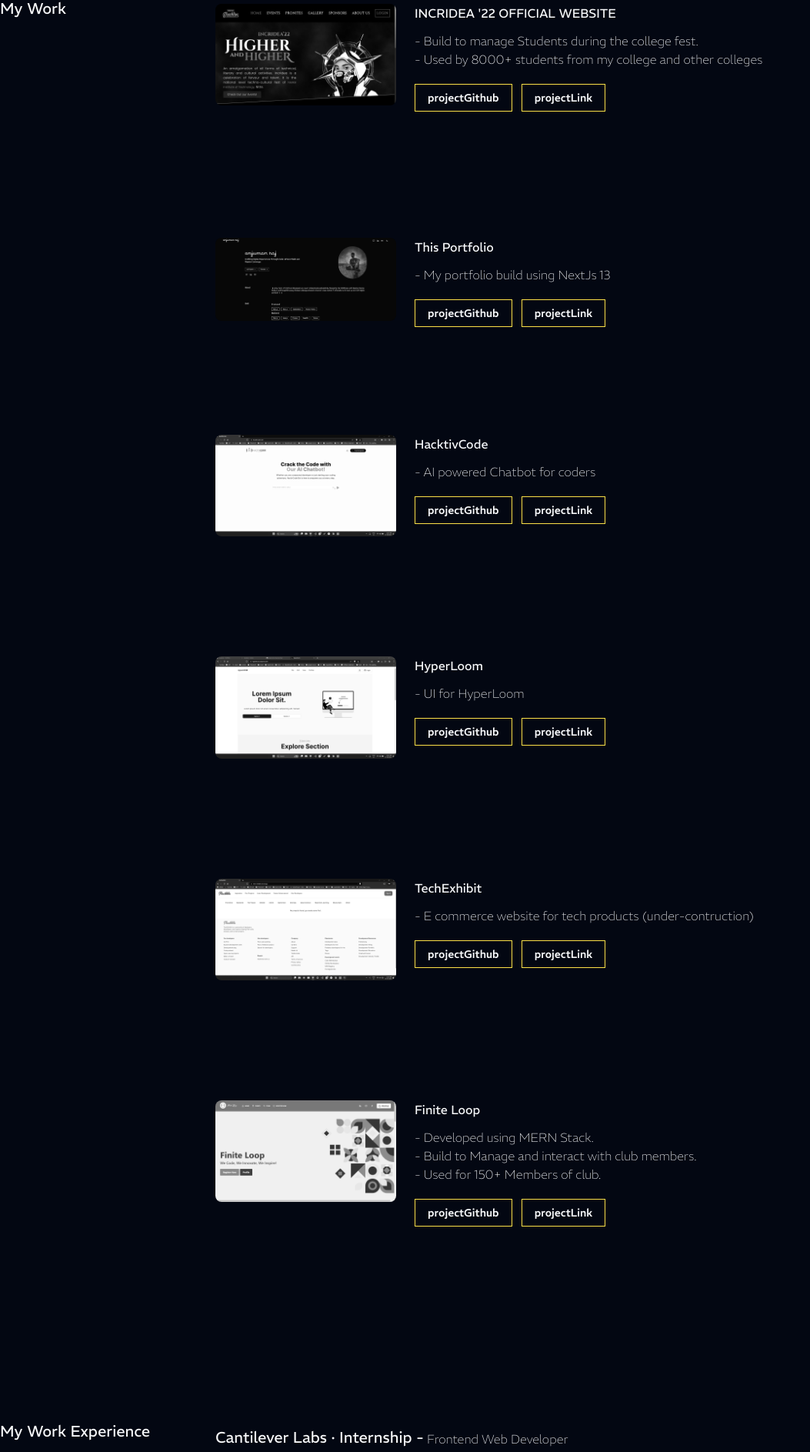
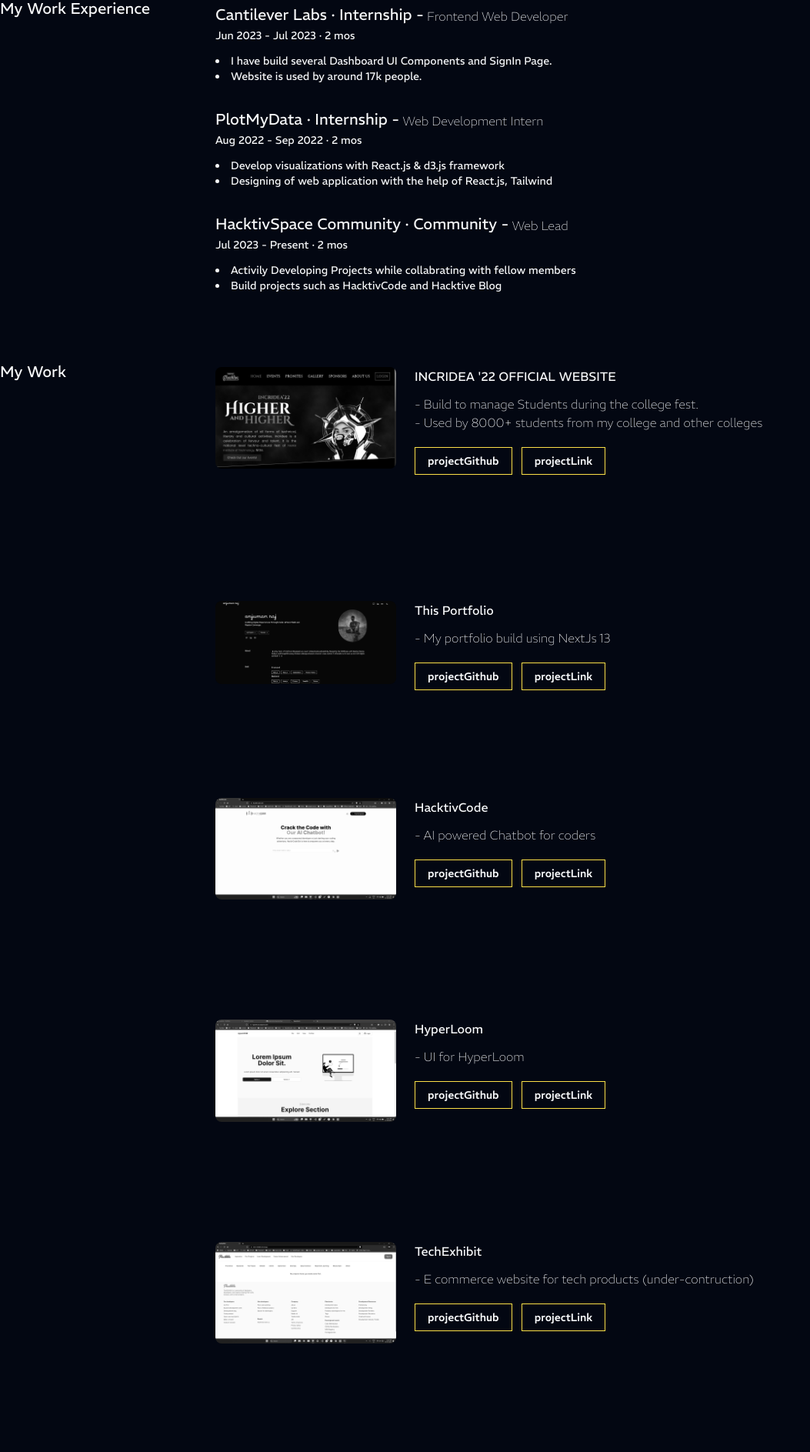
Before and after one commit to anjumann/dev-Portfolio, a Next.js app: page / in a window 1280 px wide. Shown: the part 1250-3137 px from the top of the page at 77% size, without its empty margins (0-1053 px from the left). Built offline with nearby package versions, Linux system fonts and the light colour scheme.

Commit message:
section update

```diff
--- a/src/app/page.tsx
+++ b/src/app/page.tsx
@@ -19,10 +19,10 @@ export default function Home() {
         <Skill />
       </div>
       <div className="">
-        <Projects />
+        <Work />
       </div>
       <div className="">
-        <Work />
+        <Projects />
       </div>
       <div className="">
         <Social />
```
